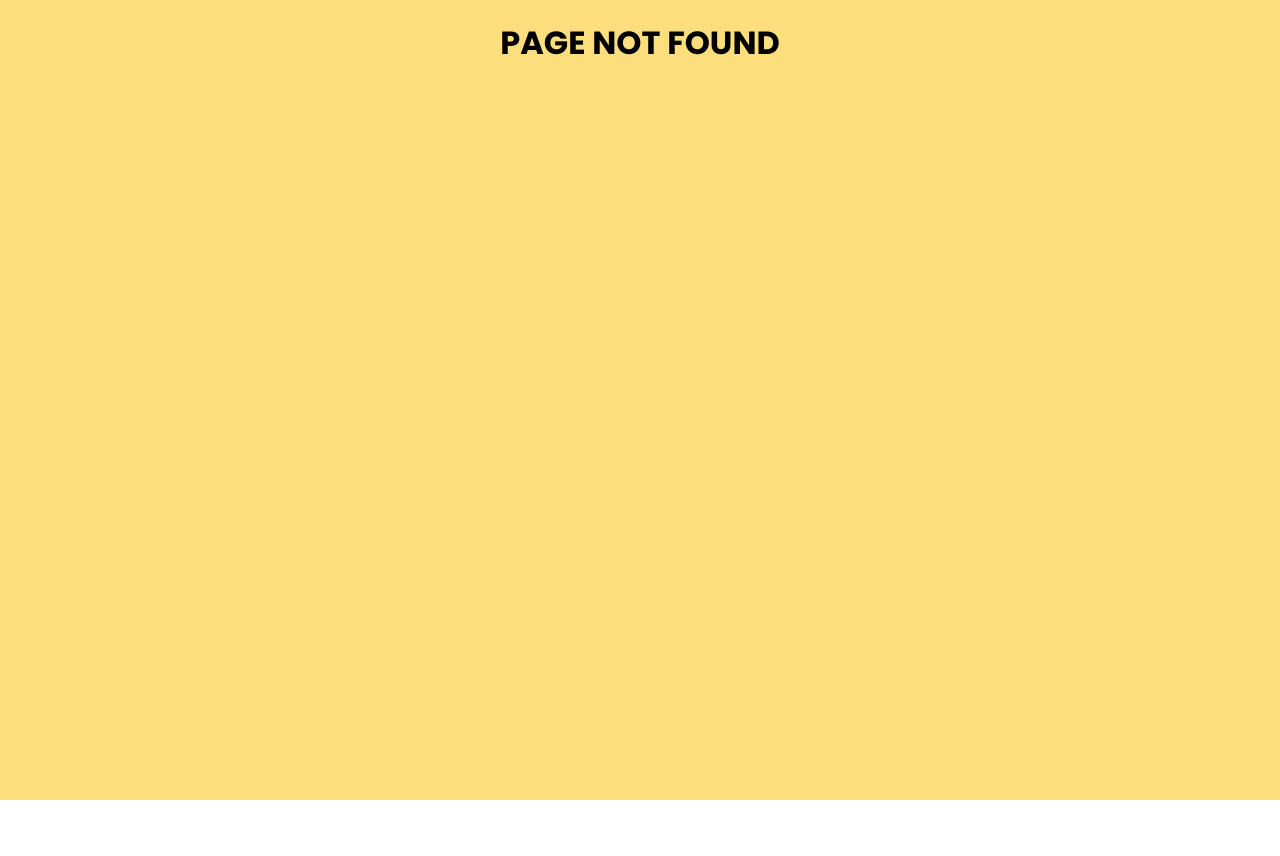
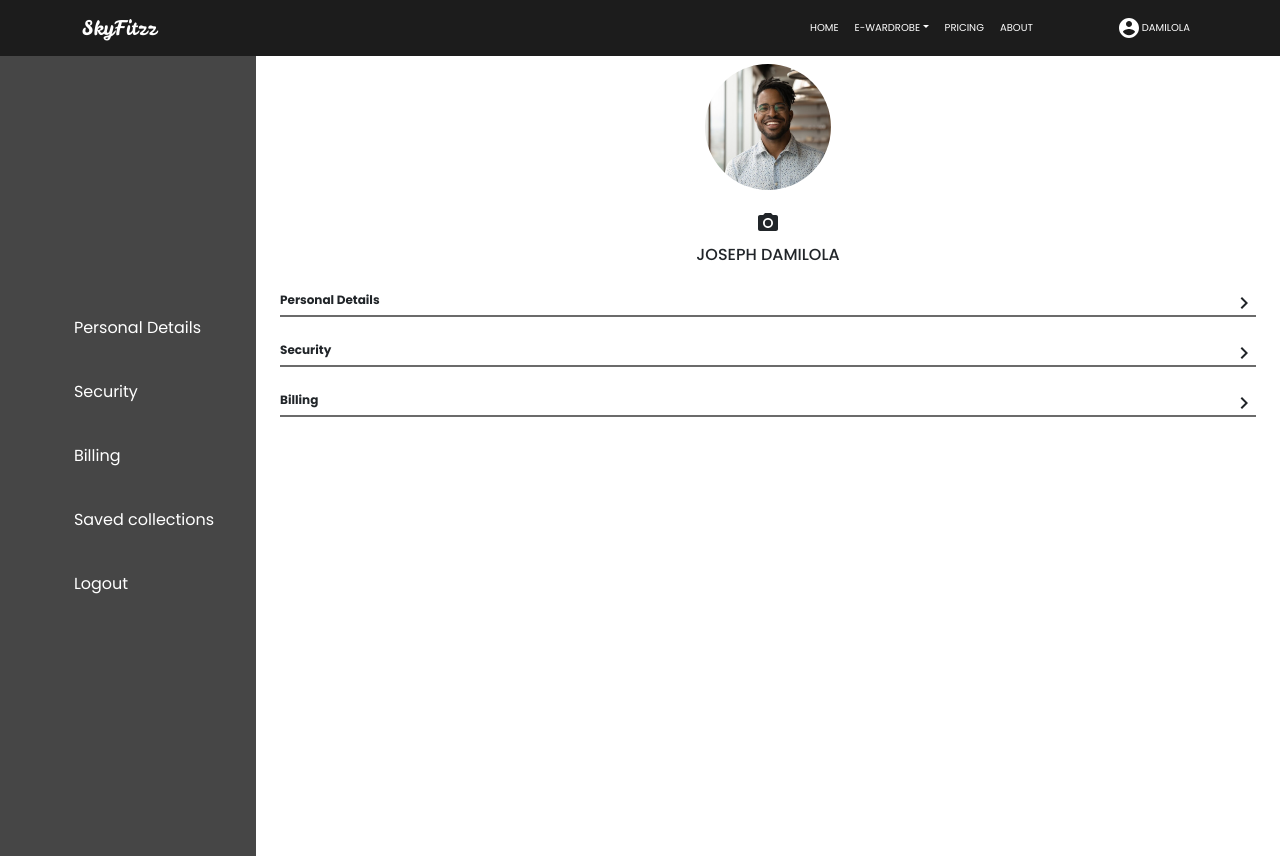
Before and after one commit to isw-academy-falcons/e-wardrobe-front, a React (Create React App) app: page /profile in a window 1280 px wide. Before the commit this address had no page. Before the commit the page ends 800 px from the top, so only its background shows below. Built offline with nearby package versions, Linux system fonts and the light colour scheme.

Commit message:
Profile-page

```diff
--- a/src/App.js
+++ b/src/App.js
@@ -13,6 +13,7 @@ import About from "./pages/about/About";
 import Ewardrobe from "./pages/ewardrobe/Ewardrobe";
 import UploadOutfits from "./pages/outfitGenerator/UploadOutfits";
 import Fashion from "./pages/fashion/fashion";
+import ProfilePage from "./pages/profile/ProfilePage";
 
 
 function App() {
@@ -31,6 +32,7 @@ function App() {
         <Route path='/e-wardrobe' element={<Ewardrobe />} />
         <Route path='/outfit-generator' element={<UploadOutfits />} />
         <Route path='/fashion' element={<Fashion />} />
+        <Route path='/profile' element={<ProfilePage />} />
       </Routes>
     </Router>
 
--- /dev/null
+++ b/src/pages/profile/Billing.css
@@ -0,0 +1,3 @@
+.billing div{
+    border-bottom: 1px solid #6B6B6B;
+}
--- /dev/null
+++ b/src/pages/profile/Billing.jsx
@@ -0,0 +1,20 @@
+import React from 'react'
+import KeyboardArrowRight from "@mui/icons-material/KeyboardArrowRight";
+import './Billing.css'
+
+const Billing = () => {
+  return (
+    <div className='billing '>
+         <div className='flex justify-between my-2'>
+            <span className="">Manage Payment Info</span>
+            <span className='cursor-pointer'><KeyboardArrowRight /></span>
+        </div>
+         <div className='flex justify-between my-2'>
+            <span className="">Payment History</span>
+            <span className='cursor-pointer'><KeyboardArrowRight /></span>
+        </div>
+    </div>
+  )
+}
+
+export default Billing
--- /dev/null
+++ b/src/pages/profile/PersonalDetails.css
@@ -0,0 +1,11 @@
+.user-details{
+    @media (min-width:760px) {
+        display: grid;
+        grid-template-columns: 1fr 1fr 1fr;
+        gap: 10px;
+    }
+}
+
+label, input{
+    font-size: 12px;
+}
--- /dev/null
+++ b/src/pages/profile/PersonalDetails.jsx
@@ -0,0 +1,54 @@
+import React from "react";
+import './PersonalDetails.css'
+
+export const PersonalDetails = (props) => {
+  return (
+    <form className="my-4 user-details">
+      <div className="firstName grid">
+        <label htmlFor="firstName">First Name</label>
+        <input
+          type="text"
+          placeholder="Damilola"
+          value={props.firstName}
+          disabled
+        />
+      </div>
+      <div className="lastName grid">
+        <label htmlFor="lastName">Last Name</label>
+        <input
+          type="text"
+          placeholder="Joseph"
+          value={props.lastName}
+          disabled
+        />
+      </div>
+      <div className="gender grid">
+        <label htmlFor="gender">Gender</label>
+        <input
+          type="text"
+          placeholder="Male"
+          value={props.gender}
+          disabled
+        />
+      </div>
+      <div className="email grid">
+        <label htmlFor="email">Email</label>
+        <input
+          type="email"
+          placeholder="joseph.Damilola@gmail.com"
+          value={props.email}
+          disabled
+        />
+      </div>
+      <div className="phoneNumber grid">
+        <label htmlFor="phoneNumber ">Phone Number</label>
+        <input
+          type="text"
+          placeholder="08012345678"
+          value={props.phoneNumber}
+          disabled
+        />
+      </div>
+    </form>
+  );
+};
--- /dev/null
+++ b/src/pages/profile/ProfilePage.css
@@ -0,0 +1,61 @@
+.profile{
+    max-height: 100vh;
+}
+ul li:hover, a:hover {
+    cursor: pointer;
+    color: #FCDE7C;
+}
+
+a{
+    text-decoration: none;
+    color: white;
+}
+
+.user-profile .section{
+    font-family: Poppins;
+    font-size: 20px;
+    font-weight: bold;
+    border-bottom: 2px solid #6B6B6B;
+    display: flex;
+    justify-content: space-between;
+}
+
+.camera-icon-parent{
+    display:flex;
+    flex-direction: column;
+    justify-content: center;
+    align-items: center;
+    gap:20px;
+
+}
+
+.profile-container{
+    @media (max-width: 600px) {
+        display: grid;
+        height: 100vh;
+    }
+}
+
+.profile-container{
+    @media (min-width: 600px) {
+        display: grid;
+        grid-template-columns: 2fr 8fr;
+        height: 100vh;
+    }
+}
+
+@media screen and (max-width: 767px) {
+
+    .camera-icon-parent{
+        display:flex;
+        flex-direction: column;
+        justify-content: center;
+        align-items: center;
+
+       }
+
+       .camera-icon{
+         margin-left: auto;
+       }
+
+}
--- /dev/null
+++ b/src/pages/profile/ProfilePage.jsx
@@ -0,0 +1,128 @@
+import React, { useState } from "react";
+import AppNavBar from "../../components/AppNavBar";
+import profileImage from "../../assets/images/profile/profile.svg";
+import { PersonalDetails } from "./PersonalDetails";
+import "./ProfilePage.css";
+import KeyboardArrowRight from "@mui/icons-material/KeyboardArrowRight";
+import KeyboardArrowDown from "@mui/icons-material/KeyboardArrowDown";
+import CameraAltIcon from "@mui/icons-material/CameraAlt";
+import Security from "./Security";
+import Billing from "./Billing";
+import { useNavigate } from "react-router-dom";
+
+const ProfilePage = () => {
+  const [showDropDown, setShowDropDown] = useState({
+    personalDetails: false,
+    security: false,
+    billing: false,
+  });
+  const navigate = useNavigate();
+
+  const dropDownHandle = (section) => {
+    setShowDropDown((prevState) => ({
+      ...prevState,
+      [section]: !prevState[section],
+    }));
+  };
+
+  return (
+    <div className="profile ">
+      <AppNavBar />
+      <div className="profile-container ">
+        <nav className="bg-[#464646] py-2 flex ">
+          <div className="m-auto">
+            <ul className="list-none text-white font-[Poppins] text-left m-auto space-y-10">
+              <li>
+                <a
+                  href="#personal-details"
+                  onClick={() => dropDownHandle("personalDetails")}
+                >
+                  Personal Details
+                </a>
+              </li>
+              <li>
+                <a href="#security" onClick={() => dropDownHandle("security")}>
+                  Security
+                </a>
+              </li>
+              <li>
+                <a href="#billing" onClick={() => dropDownHandle("billing")}>
+                  Billing
+                </a>
+              </li>
+              <li onClick={() => navigate("/e-wardrobe")}>Saved collections</li>
+              <li onClick={() => navigate("/login")}>Logout</li>
+            </ul>
+          </div>
+        </nav>
+        <main className="user-profile ">
+          <div className="text-center relative mt-2 camera-icon-parent ">
+            <img
+              src={profileImage}
+              alt="profile of the user"
+              className="w-[126px] h-[126px] camera-image "
+            />
+            <div><CameraAltIcon className="camera-icon " /></div>
+
+          </div>
+
+          <p className="font-medium text-center font-[Poppins] mt-2">
+            JOSEPH DAMILOLA
+          </p>
+          <section id="personal-details" className="mt-4 px-4">
+            <div className="section">
+              <span className="">Personal Details</span>
+              <span
+                className="material-icons"
+                onClick={() => dropDownHandle("personalDetails")}
+              >
+                {showDropDown.personalDetails ? (
+                  <KeyboardArrowDown />
+                ) : (
+                  <KeyboardArrowRight />
+                )}
+              </span>
+            </div>
+            <div className="personal-details">
+              {showDropDown.personalDetails && <PersonalDetails />}
+            </div>
+          </section>
+          {/* .security section.. */}
+          <section id="security" className="mt-4 px-4">
+            <div className="section">
+              <span className="">Security</span>
+              <span onClick={() => dropDownHandle("security")}>
+                {showDropDown.security ? (
+                  <KeyboardArrowDown />
+                ) : (
+                  <KeyboardArrowRight />
+                )}
+              </span>
+            </div>
+            <div className="security-section">
+              {showDropDown.security && <Security />}
+            </div>
+          </section>
+          {/* ..billing section. */}
+          <section id="billing" className="mt-4 px-4">
+            <div className="section">
+              <span className="">Billing</span>
+              <span onClick={() => dropDownHandle("billing")}>
+                {showDropDown.billing ? (
+                  <KeyboardArrowDown />
+                ) : (
+                  <KeyboardArrowRight />
+                )}
+              </span>
+            </div>
+            <div className="billing-section">
+              {showDropDown.billing && <Billing />}
+            </div>
+          </section>
+        </main>
+      </div>
+    </div>
+  );
+};
+
+export default ProfilePage;
--- /dev/null
+++ b/src/pages/profile/Security.css
@@ -0,0 +1,8 @@
+.security div{
+    border-bottom: 1px solid #6B6B6B;
+
+}
+
+div span{
+    font-size: 12px;
+}
--- /dev/null
+++ b/src/pages/profile/Security.jsx
@@ -0,0 +1,20 @@
+import React from 'react'
+import KeyboardArrowRight from "@mui/icons-material/KeyboardArrowRight";
+import './Security.css';
+
+const Security = () => {
+  return (
+    <div className='security '>
+         <div className='flex justify-between my-2'>
+            <span className="">Change Password</span>
+            <span className='cursor-pointer'><KeyboardArrowRight /></span>
+        </div>
+         <div className='flex justify-between my-2'>
+            <span className="">Enable Two Factor Authentication</span>
+            <span className='cursor-pointer'><KeyboardArrowRight /></span>
+        </div>
+    </div>
+  )
+}
+
+export default Security
```
Also changed, not shown: src/assets/images/profile/profile.svg (added).
